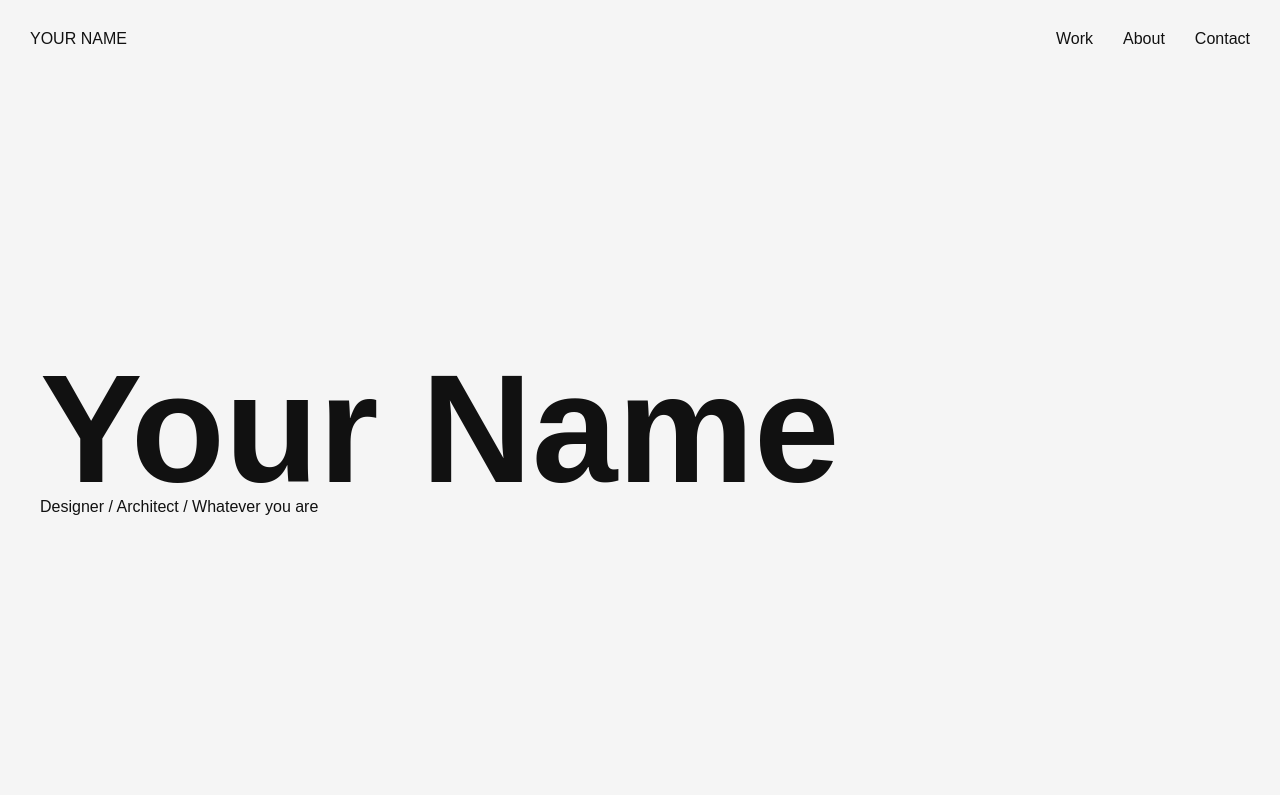
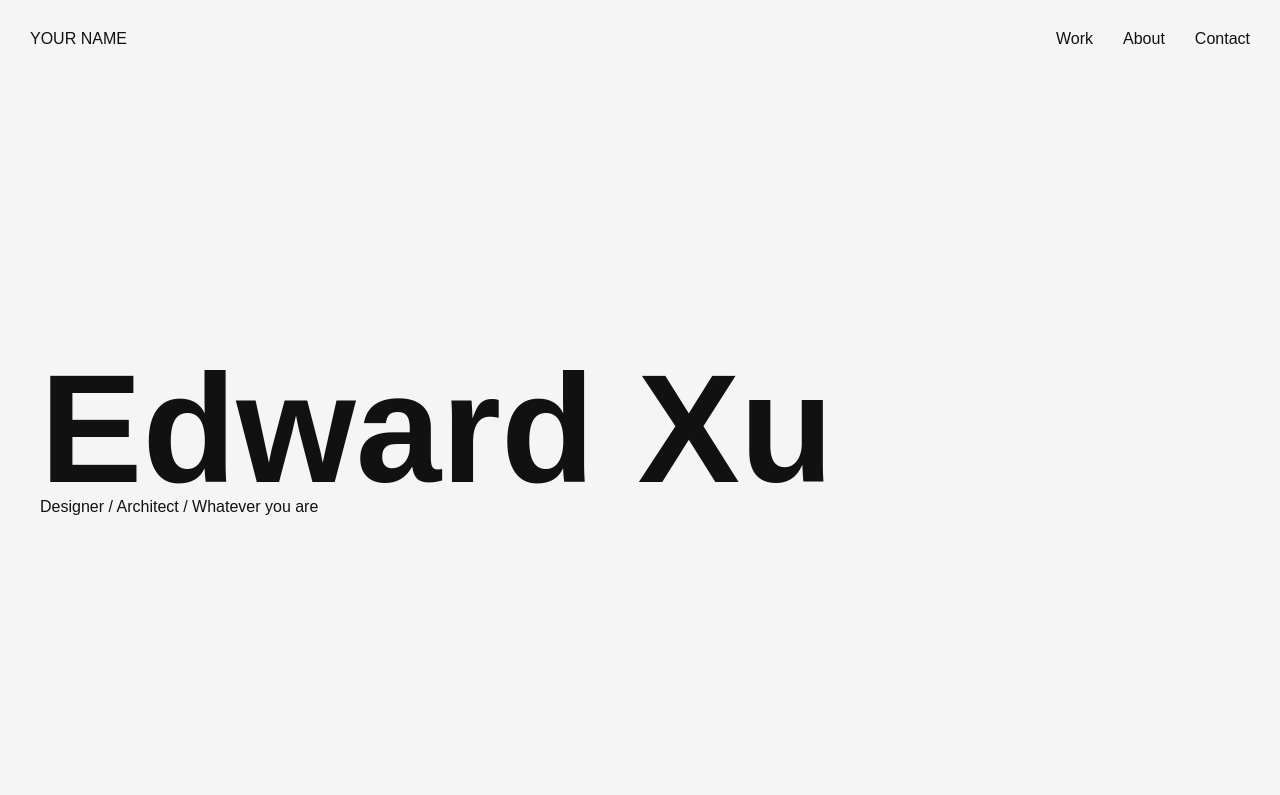
Before and after one commit to p1plup-1/portfolio, a plain HTML site: page index.html in a window 1280 px wide. Shown: the top 795 px of the page. Drawn offline with Linux system fonts and the light colour scheme; files that its build step writes are made by us from their sources; files whose address does not match are found by name.

Commit message:
Update index.html

```diff
--- a/index.html
+++ b/index.html
@@ -24,7 +24,7 @@
 
     <main>
       <section class="hero">
-        <h1>Your Name</h1>
+        <h1>Edward Xu</h1>
         <p>Designer / Architect / Whatever you are</p>
       </section>
 
```
